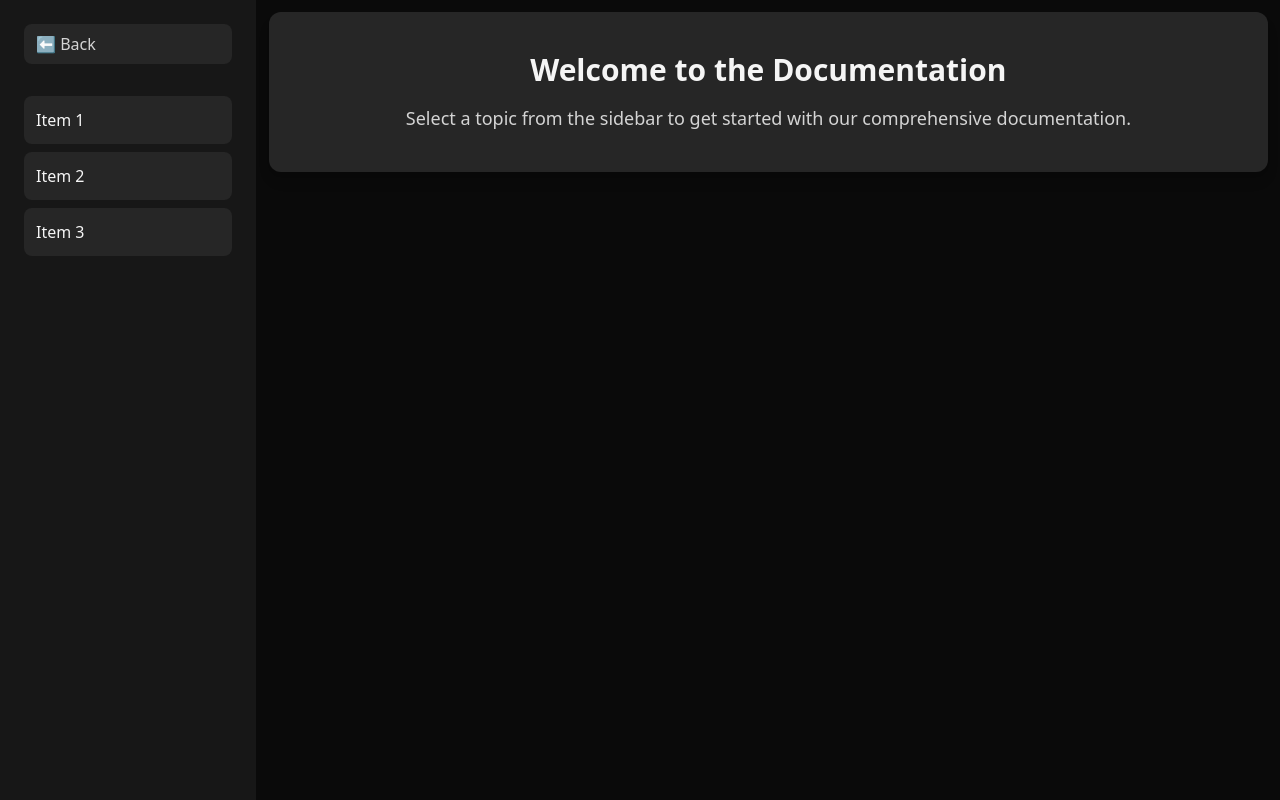
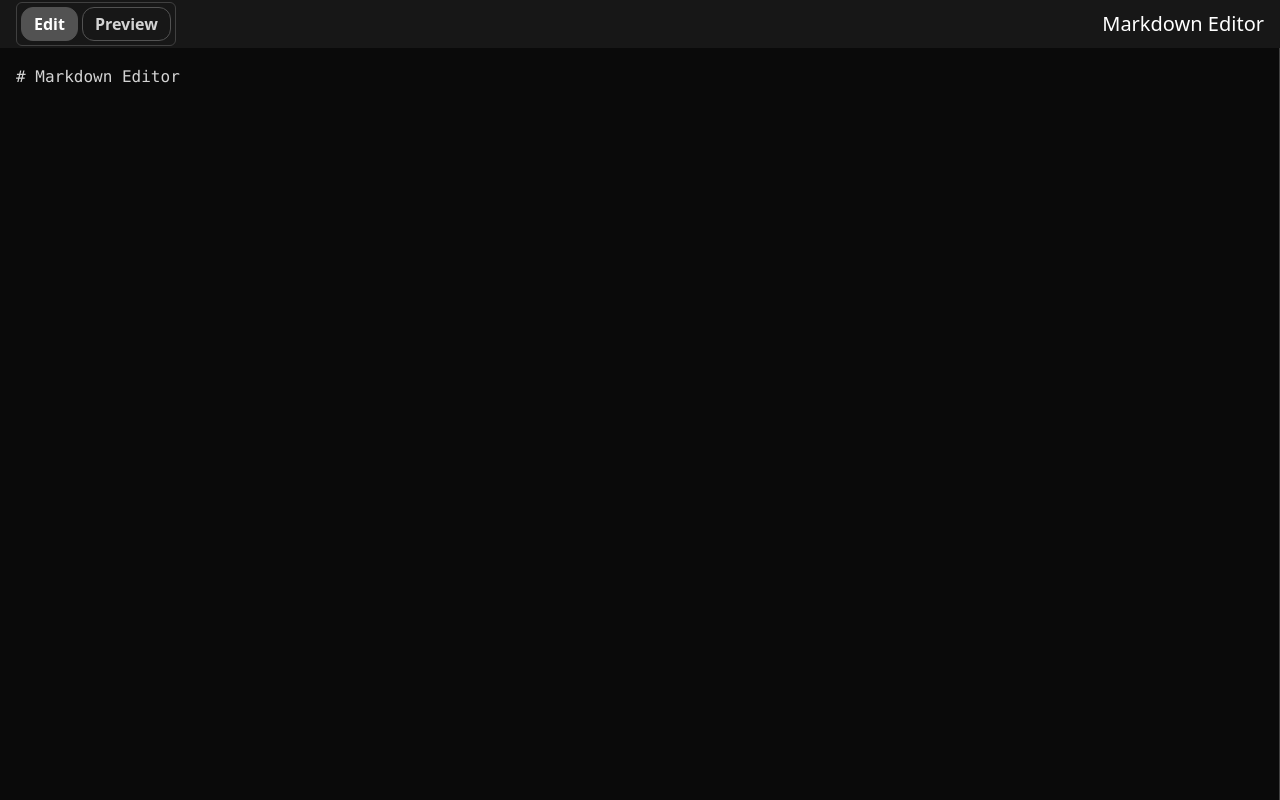
Before and after one commit to nk1044/docswrite, a React (Vite) app: page /docs in a window 1280 px wide. Built offline with nearby package versions, Linux system fonts and the light colour scheme.

Commit message:
add MarkdownEditor component with syntax highlighting and preview functionality

```diff
--- a/package.json
+++ b/package.json
@@ -13,7 +13,11 @@
     "@tailwindcss/vite": "^4.0.8",
     "react": "^19.0.0",
     "react-dom": "^19.0.0",
+    "react-markdown": "^10.0.0",
     "react-router-dom": "^7.2.0",
+    "react-syntax-highlighter": "^15.6.1",
+    "rehype-raw": "^7.0.0",
+    "remark-gfm": "^4.0.1",
     "tailwindcss": "^4.0.8"
   },
   "devDependencies": {
--- /dev/null
+++ b/src/Components/MarkdownEditor.jsx
@@ -0,0 +1,207 @@
+import React, { useState } from "react";
+import ReactMarkdown from "react-markdown";
+import remarkGfm from "remark-gfm";
+import rehypeRaw from "rehype-raw";
+import { Prism as SyntaxHighlighter } from "react-syntax-highlighter";
+import { oneDark } from "react-syntax-highlighter/dist/esm/styles/prism";
+import { oneLight } from "react-syntax-highlighter/dist/esm/styles/prism";
+import { vscDarkPlus } from 'react-syntax-highlighter/dist/esm/styles/prism';
+
+const text = `# Welcome to GitHub-Style Markdown Editor
+
+## Features
+- **Bold Text**
+- *Italic Text*
+- [Links](https://github.com)
+- \`Inline code\`
+
+\`\`\`javascript
+// Code block example
+console.log("Hello, World!");
+\`\`\`
+
+### Tables:
+
+| Name  | Age | Role |
+|-------|-----|------|
+| Alice | 25  | Developer |
+| Bob   | 30  | Designer |
+
+### Task Lists:
+- [x] Completed task
+- [ ] Pending task
+- [ ] Another pending task
+
+### Blockquotes:
+> This is a blockquote
+> With multiple lines
+
+### Horizontal Rule:
+
+---
+
+### Images:
+![GitHub Logo](https://github.githubassets.com/images/modules/logos_page/GitHub-Mark.png)`;
+
+const MarkdownEditor = () => {
+  const [edit, setEdit] = useState(true);
+  const [markdown, setMarkdown] = useState(`# Markdown Editor`);
+
+  return (
+    <div className="flex flex-col md:flex-row h-screen bg-neutral-950 text-neutral-300 font-sans">
+      {/* Top Bar */}
+      <div className="absolute top-0 left-0 w-full h-12 bg-neutral-900 flex items-center px-4 text-white z-10">
+        <div className="flex items-center border border-neutral-700 rounded-md p-1 space-x-1">
+          <button
+            onClick={() => setEdit(true)}
+            className={`px-3 py-1 rounded-xl font-semibold cursor-pointer transition-colors duration-200 focus:outline-none ${edit
+                ? "bg-neutral-600 text-white border border-neutral-600"
+                : "bg-transparent text-neutral-300 border border-neutral-600 hover:bg-neutral-700"
+              }`}
+          >
+            Edit
+          </button>
+          <button
+            onClick={() => setEdit(false)}
+            className={`px-3 py-1 rounded-xl font-semibold cursor-pointer transition-colors duration-200 focus:outline-none ${!edit
+                ? "bg-neutral-600 text-white border border-neutral-600"
+                : "bg-transparent text-neutral-300 border border-neutral-600 hover:bg-neutral-700"
+              }`}
+          >
+            Preview
+          </button>
+        </div>
+
+        <h1 className="text-xl font-medium w-full text-end">Markdown Editor</h1>
+      </div>
+
+      {/* Main Content */}
+      <div className="flex flex-col md:flex-row w-full h-full pt-12">
+        <div className="flex flex-col md:flex-row w-full h-full overflow-hidden">
+          {edit ? (
+            // Editor
+            <div className="w-full h-full flex flex-col border-r border-neutral-700">
+              <textarea
+                className="w-full h-full p-4 bg-transparent focus:outline-none resize-none font-mono text-base leading-relaxed"
+                value={markdown}
+                onChange={(e) => setMarkdown(e.target.value)}
+                placeholder="Write your markdown here..."
+                spellCheck="false"
+              />
+            </div>
+          ) : (
+            // Preview
+            <div className="w-full h-full flex flex-col">
+              <div className="w-full h-full overflow-y-auto bg-transparent p-4">
+                <div className="markdown-body max-w-none">
+                  <ReactMarkdown
+                    remarkPlugins={[remarkGfm]}
+                    rehypePlugins={[rehypeRaw]}
+                    components={{
+                      code({ node, inline, className, children, ...props }) {
+                        const match = /language-(\w+)/.exec(className || "");
+                        return !inline && match ? (
+                          <SyntaxHighlighter
+                            style={{ ...oneLight, backgroundColor: "transparent" }}
+                            language={match[1]}
+                            PreTag="div"
+                            customStyle={{ backgroundColor: "transparent" }}
+                            lineProps={{ style: { backgroundColor: "transparent" } }}
+                            className="rounded-md border !bg-neutral-800 !border-neutral-600 !mt-4 !mb-4"
+                            showLineNumbers={true}
+                            {...props}
+                          >
+                            {String(children).replace(/\n$/, "")}
+                          </SyntaxHighlighter>
+
+
+                        ) : (
+                          <code className="bg-neutral-800 px-1.5 py-0.5 rounded-md text-red-600 font-mono text-sm" {...props}>
+                            {children}
+                          </code>
+                        );
+                      },
+                      table({ node, ...props }) {
+                        return (
+                          <div className="overflow-x-auto my-4">
+                            <table className="border-collapse border border-neutral-700 w-full text-base bg-neutral-900" {...props} />
+                          </div>
+                        );
+                      },
+                      th({ node, ...props }) {
+                        return (
+                          <th className="border border-neutral-700 px-4 py-2 text-left font-semibold bg-neutral-800" {...props} />
+                        );
+                      },
+                      td({ node, ...props }) {
+                        return <td className="border border-neutral-700 px-4 py-2" {...props} />;
+                      },
+                      blockquote({ node, ...props }) {
+                        return (
+                          <blockquote className="border-l-4 border-neutral-700 pl-4 py-1 text-neutral-400 my-4" {...props} />
+                        );
+                      },
+                      hr({ node, ...props }) {
+                        return <hr className="h-px my-6 bg-neutral-700 border-0" {...props} />;
+                      },
+                      img({ node, ...props }) {
+                        return (
+                          <img className="max-w-full h-auto rounded-md border border-neutral-700 my-4" {...props} />
+                        );
+                      },
+                    }}
+                  >
+                    {markdown}
+                  </ReactMarkdown>
+                </div>
+              </div>
+            </div>
+          )}
+        </div>
+      </div>
+
+      {/* Custom Styles for Markdown Preview */}
+      <style>{`
+        .markdown-body {
+          color: #d1d5db;
+          line-height: 1.6;
+          font-size: 1.125rem;
+        }
+        .markdown-body input[type="checkbox"] {
+          margin-right: 0.5em;
+          vertical-align: middle;
+        }
+        .markdown-body pre {
+          background-color: #1e1e1e;
+          border-radius: 6px;
+          padding: 16px;
+          overflow: auto;
+        }
+        .markdown-body img {
+          max-width: 100%;
+          box-sizing: content-box;
+        }
+        .markdown-body h1 { font-size: 2.25rem; }
+        .markdown-body h2 { font-size: 1.875rem; }
+        .markdown-body h3 { font-size: 1.5rem; }
+        .markdown-body h4 { font-size: 1.125rem; }
+        .markdown-body ul.contains-task-list {
+          list-style-type: none;
+          padding-left: 0;
+        }
+        .markdown-body ul.contains-task-list li {
+          margin-left: 0;
+          padding-left: 1.25em;
+          position: relative;
+        }
+        .markdown-body ul.contains-task-list li input[type="checkbox"] {
+          position: absolute;
+          left: 0;
+          top: 0.25em;
+        }
+      `}</style>
+    </div>
+  );
+};
+
+export default MarkdownEditor;
--- a/src/Pages/Docs.jsx
+++ b/src/Pages/Docs.jsx
@@ -1,10 +1,12 @@
 import React from 'react'
 import Sidebar from '../Components/Sidebar';
+import MarkdownEditor from '../Components/MarkdownEditor';
 
 function Docs() {
   return (
-    <div className=''>
-      <Sidebar />
+    <div className="w-full h-screen">
+      {/* <Sidebar /> */}
+      <MarkdownEditor />
     </div>
   )
 }
```
Also changed, not shown: 1 other file (tests, documents, lock files or other folders).
